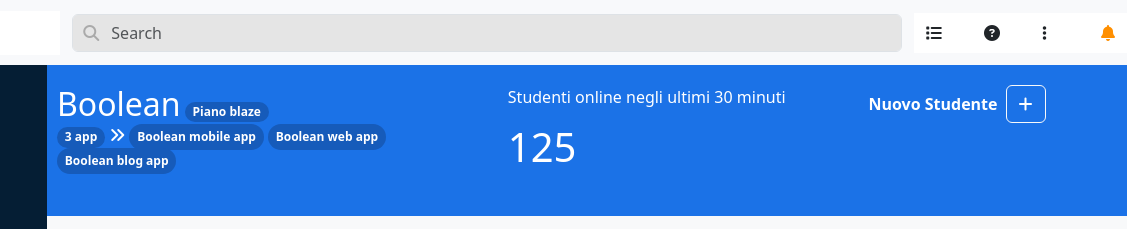
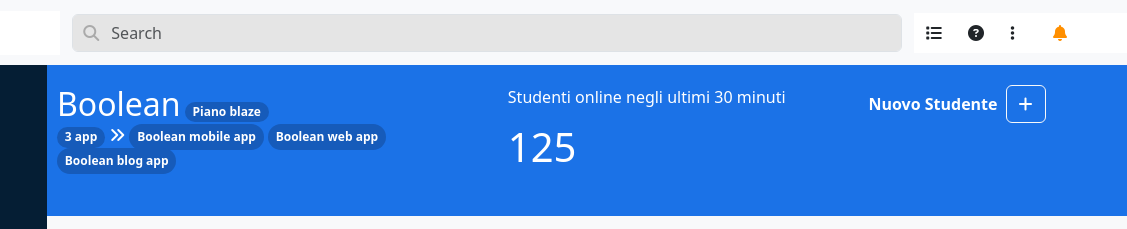
Before and after one commit to AntonelloStefania/html-css-bootstrap-dashboard, a plain HTML site: page index.html in a window 1280 px wide. Shown: the top 229 px of the page, 153-1280 px from the left. Drawn offline with nearby package versions, Linux system fonts and the light colour scheme.

```diff
--- a/index.html
+++ b/index.html
@@ -29,19 +29,19 @@
                             </div>
                             <div class="col-1 col-lg-2 h-icons">
                                 <div class="list-group list-group-horizontal">
-                                    <a href="#" class="list-group-item list-group-item-action bg-transparent border border-0 d-none d-lg-block" aria-current="true">
+                                    <a href="#" class="list-group-item w-50 list-group-item-action bg-transparent border border-0 d-none d-lg-block" aria-current="true">
                                         <i class="fa-solid fa-list">
                                         </i>
                                     </a>
-                                    <a href="#" class="list-group-item list-group-item-action bg-transparent border border-0 d-none d-lg-block">
+                                    <a href="#" class="list-group-item list-group-item-action bg-transparent border border-0 d-none d-lg-block w-50">
                                         <i class="fa-solid fa-circle-question">
                                         </i>
                                     </a>
-                                    <a href="#" class="list-group-item list-group-item-action bg-transparent border border-0 d-none d-lg-block">
+                                    <a href="#" class="list-group-item list-group-item-action bg-transparent border border-0 d-none d-lg-block w-50">
                                         <i class="fa-solid fa-ellipsis-vertical">
                                         </i>
                                     </a>
-                                    <a class="btn border-0"  data-bs-toggle="dropdown" href="#" role="button">
+                                    <a class="btn border-0 pe-5"  data-bs-toggle="dropdown" href="#" role="button">
                                         <i class="fa-solid fa-bell " style="color: #FF8F00;">
                                         </i>
                                     </a>
```
Lines whose indentation alone changed are shown as unchanged.
